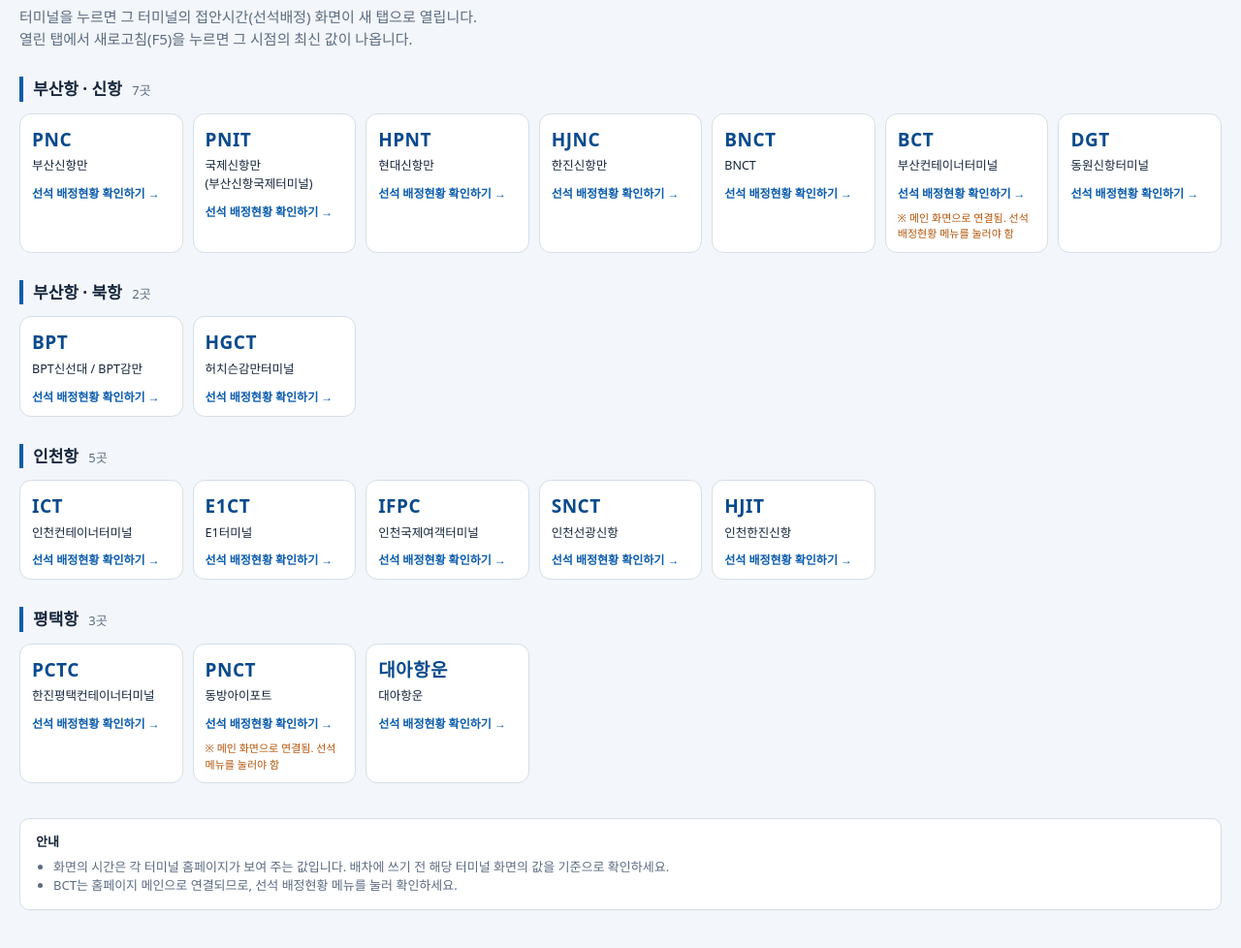
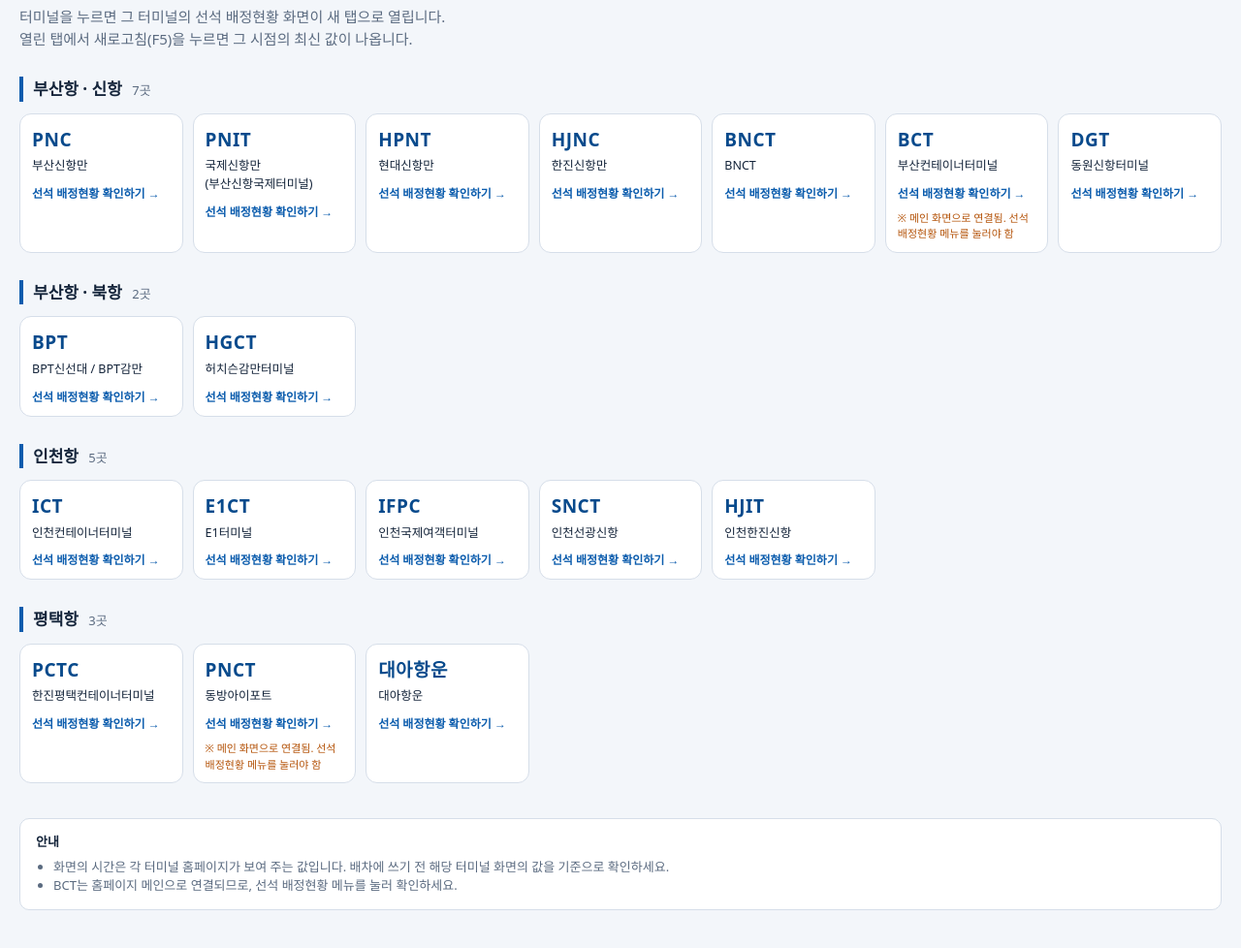
Before and after one commit to Mooyaho-min/minimini, a plain HTML site: page index.html in a window 1280 px wide. Shown: the part 74-1052 px from the top of the page at 97% size. Drawn offline with Linux system fonts and the light colour scheme.

Commit message:
안내 문구를 '선석 배정현황' 표현으로 통일
Co-Authored-By: Claude Sonnet 5.5 <noreply@anthropic.com>

```diff
--- a/index.html
+++ b/index.html
@@ -72,7 +72,7 @@
 <body>
 <div class="wrap">
   <h1>터미널 선석 배정현황 체크 바로가기</h1>
-  <p class="lead">터미널을 누르면 그 터미널의 접안시간(선석배정) 화면이 새 탭으로 열립니다.<br>
+  <p class="lead">터미널을 누르면 그 터미널의 선석 배정현황 화면이 새 탭으로 열립니다.<br>
      열린 탭에서 새로고침(F5)을 누르면 그 시점의 최신 값이 나옵니다.</p>
 
   <h2>부산항 · 신항 <small>7곳</small></h2>
@@ -97,7 +97,7 @@
 </div>
 
 <script>
-  // 터미널 목록. url에는 접안시간(선석배정) 화면 주소를 넣는다.
+  // 터미널 목록. url에는 선석 배정현황 화면 주소를 넣는다.
   // note가 있으면 카드에 주황색 확인 문구가 표시된다. url이 비어 있으면 눌러도 열리지 않는다.
   const TERMINALS = [
     { zone: "new",   code: "PNC",  name: "부산신항만",
@@ -127,7 +127,7 @@
     { zone: "incheon", code: "HJIT", name: "인천한진신항", url: "https://esvc2.hjit.co.kr/HJIT/esvc/vessel/berthScheduleT" },
     { zone: "pyeongtaek", code: "PCTC", name: "한진평택컨테이너터미널", url: "https://www.pctc21.com/esvc/vessel/berthScheduleT" },
     { zone: "pyeongtaek", code: "PNCT", name: "동방아이포트", url: "http://www.pnct.co.kr/infoservice/index.html",
-      note: "메인 화면으로 연결됨. 선석 메뉴를 눌러야 함" },
+      note: "메인 화면으로 연결됨. 선석 배정현황 메뉴를 눌러야 함" },
     { zone: "pyeongtaek", code: "대아항운", name: "대아항운", url: "http://www.daeryong-cy.co.kr:8080/iService/kr/vslList.jsp" }
   ];
 
```
